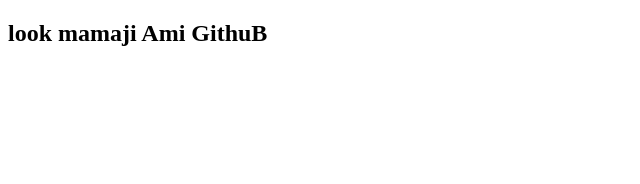
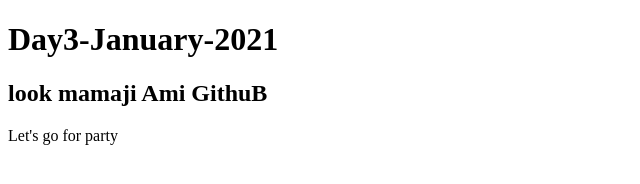
Before and after one commit to Tanjidhossain/my-first-website, a plain HTML site: page index.html in a window 1280 px wide. Shown: the whole page, without its empty margins (0-640 px from the left). Drawn offline with Linux system fonts and the light colour scheme.

Commit message:
set a party

```diff
--- a/index.html
+++ b/index.html
@@ -6,6 +6,9 @@
     <title>Day3-January-2021</title>
 </head>
 <body>
+    <h1>Day3-January-2021</h1>
     <h2>look mamaji Ami GithuB</h2>
+    <P>Let's go for party</P>
+
 </body>
 </html>
```
